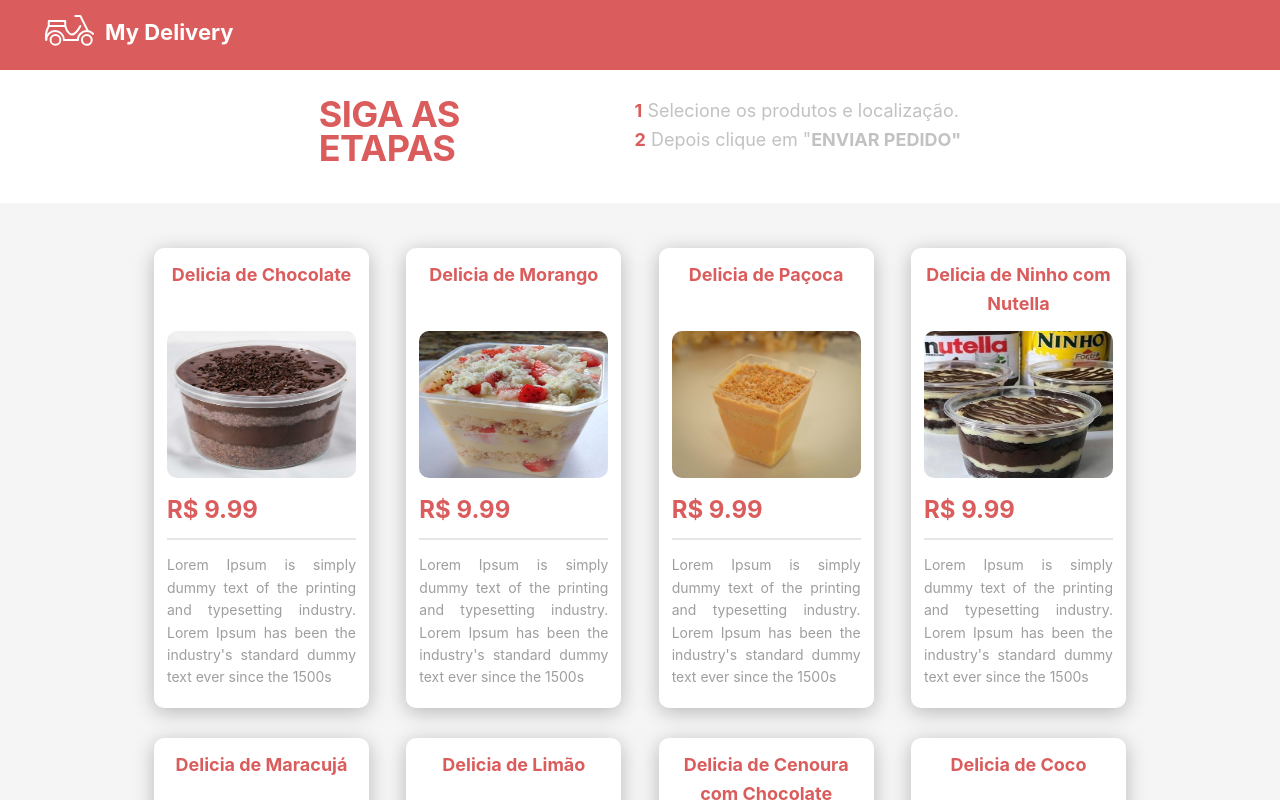
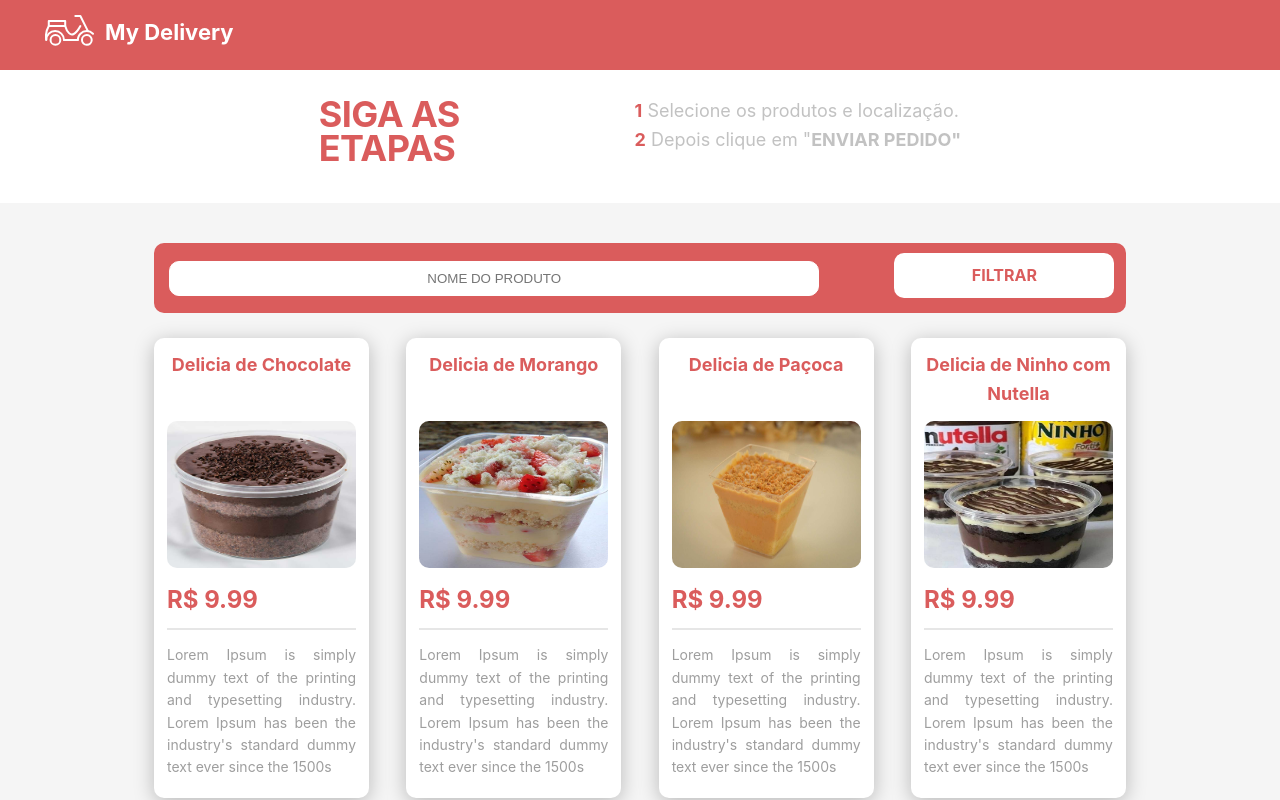
Before and after one commit to lcsrodrigues/myDelivery, a Next.js app: page / in a window 1280 px wide. Shown: the top 800 px of the page. Built offline with nearby package versions, Linux system fonts and the light colour scheme.

Commit message:
FIltro e seleção de produtos.

```diff
--- a/public/components/body/body.module.scss
+++ b/public/components/body/body.module.scss
@@ -7,6 +7,9 @@
         width: $container;
         margin: 0 auto;
         padding: 30px 0;
+        .sectionFilter{
+            padding: 10px;
+        }
         .sectionProduto {
             display: flex;
             justify-content: space-between;
--- a/public/components/body/body.tsx
+++ b/public/components/body/body.tsx
@@ -1,10 +1,13 @@
 import style from './body.module.scss';
-import { CardProduto, Maps, CloseOrder } from '../../components'
+import { CardProduto, Maps, CloseOrder, Filter } from '../../components'
 
 export function Body() {
     return (
         <div className={style.body}>
             <div className={style.container}>
+            <section className={style.sectionFilter}>
+                    <Filter />
+                </section>
                 <section className={style.sectionProduto}>
                     <CardProduto name={"Delicia de Chocolate"} image={"../../images/bolo-chocolate.jpg"} price={9.99} description={"Lorem Ipsum is simply dummy text of the printing and typesetting industry. Lorem Ipsum has been the industry's standard dummy text ever since the 1500s"} />
                     <CardProduto name={"Delicia de Morango"} image={"../../images/bolo-morango.jpg"} price={9.99} description={"Lorem Ipsum is simply dummy text of the printing and typesetting industry. Lorem Ipsum has been the industry's standard dummy text ever since the 1500s"} />
--- a/public/components/buttons/buttons.module.scss
+++ b/public/components/buttons/buttons.module.scss
@@ -13,3 +13,17 @@
     padding: 10px 0;
     cursor: pointer;
 }
+
+.btnFiltrar{
+    width: 220px;
+    height: 45px;
+    background-color: #FFF;
+    color: $primaryColor;
+    font-weight: bold;
+    text-transform: uppercase;
+    text-align: center;
+    // box-shadow: 0px 4px 20px rgba(0, 0, 0, 0.25);
+    border-radius: 10px;
+    padding: 10px 0;
+    cursor: pointer;
+}
--- a/public/components/buttons/buttons.tsx
+++ b/public/components/buttons/buttons.tsx
@@ -7,3 +7,11 @@ export function BtnEnviarPedido(){
         </div>
     )
 }
+
+export function BtnFiltrar(){
+    return(
+        <div className={style.btnFiltrar}>
+            <span>Filtrar</span>
+        </div>
+    )
+}
--- a/public/components/cardProduto/cardProduto.module.scss
+++ b/public/components/cardProduto/cardProduto.module.scss
@@ -1,7 +1,7 @@
-@import './../../css/commons.module.scss';
+@import "./../../css/commons.module.scss";
 
-.cardProduto{
-    background: #FFF;
+.cardProduto {
+    background: #fff;
     width: 215px;
     height: 460px;
     border-radius: 10px;
@@ -9,38 +9,42 @@
     padding: 13px;
     margin: 15px 10px;
     cursor: pointer;
-    &:hover{
-        border:4px solid $greenColor;
+    &:hover {
+        border: 4px solid $primaryColor;
     }
-    .name{
+    .name {
         text-align: center;
         font-weight: bold;
         color: $primaryColor;
         margin: 0 0 10px 0;
         height: 60px;
     }
-    .image{
-        img{
+    .image {
+        img {
             border-radius: 10px;
             height: 147px;
             width: 100%;
             margin: 0 auto;
         }
     }
-    .price{
+    .price {
         font-weight: bold;
         color: $primaryColor;
         font-size: 24px;
         margin: 13px 0 0 0;
     }
-    .divisor{
-        border:1px solid #E6E6E6;
+    .divisor {
+        border: 1px solid #e6e6e6;
     }
-    .description{
+    .description {
         font-size: 14px;
         color: $grayDarkColor;
-        p{
+        p {
             text-align: justify;
         }
     }
 }
+
+.selected {
+    border: 4px solid $greenColor !important;
+}
--- a/public/components/cardProduto/cardProduto.tsx
+++ b/public/components/cardProduto/cardProduto.tsx
@@ -1,9 +1,20 @@
+import React, {useState} from 'react';
 import style from './cardProduto.module.scss';
 import ICardProduto from './../../interface/ICardProduto';
 
 export function CardProduto({name, image, price, description, ...props}:ICardProduto) {
+
+    const [IsSelected, setIsSelected] = useState(false);
+
+    const changeCheck = () =>{
+        setIsSelected(!IsSelected);
+        if(!IsSelected){
+            console.log(price);
+        }
+    }
+
     return (
-        <div className={style.cardProduto}>
+        <div className={`${style.cardProduto} ${IsSelected ? style.selected : ''}`} onClick={() => changeCheck()}>
             <div className={style.name}>
                 <span>{name}</span>
             </div>
--- /dev/null
+++ b/public/components/filter/filter.module.scss
@@ -0,0 +1,34 @@
+@import "./../../css/commons.module.scss";
+
+.filter {
+    width: 100%;
+    height: 70px;
+    background-color: $primaryColor;
+    border-radius: 10px;
+    display: flex;
+    justify-content: space-around;
+    font-size: 16px;
+    .sideLeft {
+        color: #fff;
+        width: 70%;
+        padding: 10px 15px;
+        display: flex;
+        flex-direction: column;
+        justify-content: space-around;
+        input {
+            width: 100%;
+            height: 35px;
+            background-color: #fff;
+            text-align: center;
+            border-radius: 10px;
+            padding: 10px 0;
+            border: 1px solid #fff;
+            text-transform: uppercase;
+            outline: none;
+        }
+    }
+    .sideRight {
+        width: 30%;
+        padding: 10px 60px;
+    }
+}
--- /dev/null
+++ b/public/components/filter/filter.tsx
@@ -0,0 +1,15 @@
+import style from './filter.module.scss';
+import { BtnFiltrar } from '../../components';
+
+export function Filter() {
+    return (
+        <div className={style.filter}>
+            <div className={style.sideLeft}>
+                <input type={'text'} placeholder={'Nome do produto'} />
+            </div>
+            <div className={style.sideRight}>
+                <BtnFiltrar />
+            </div>
+        </div>
+    )
+}
--- a/public/components/index.tsx
+++ b/public/components/index.tsx
@@ -6,3 +6,4 @@ export * from './buttons/buttons';
 export * from './cardProduto/cardProduto';
 export * from './maps/maps';
 export * from './closeOrder/closeOrder';
+export * from './filter/filter';
```
